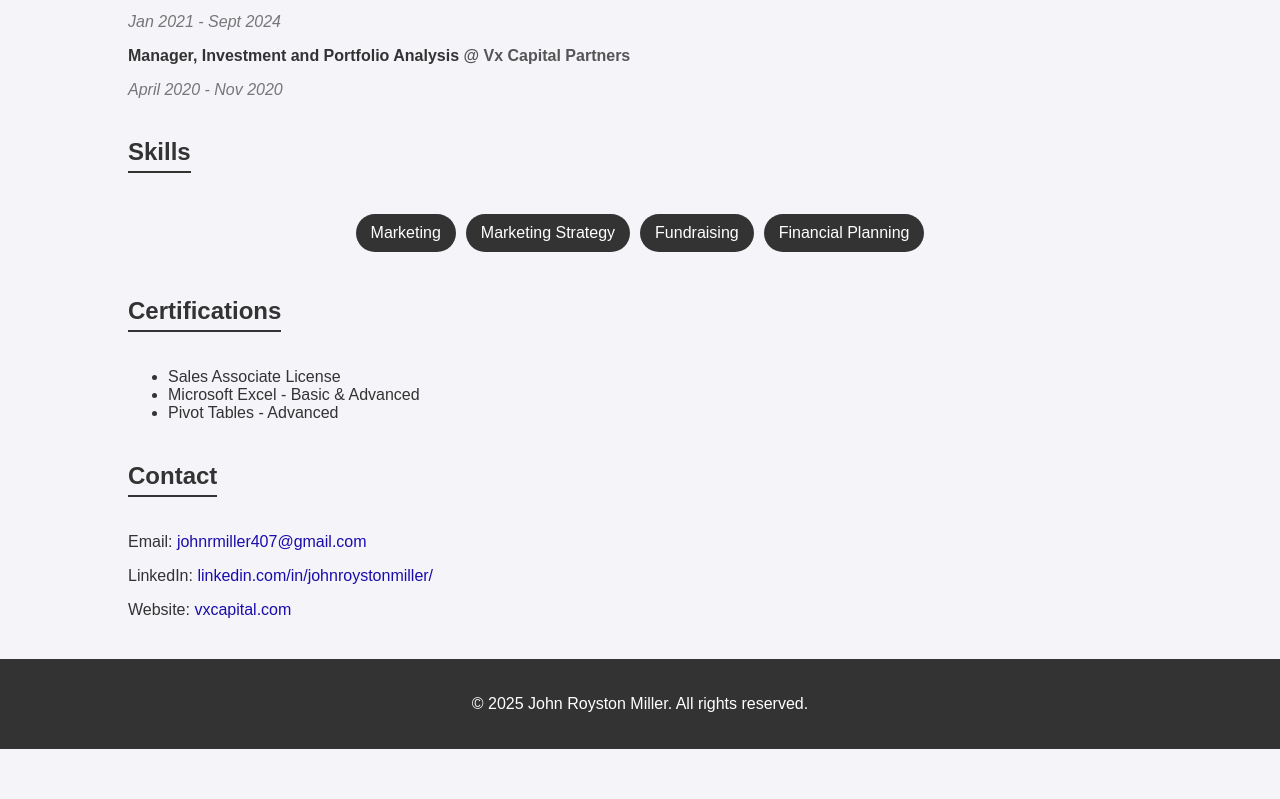
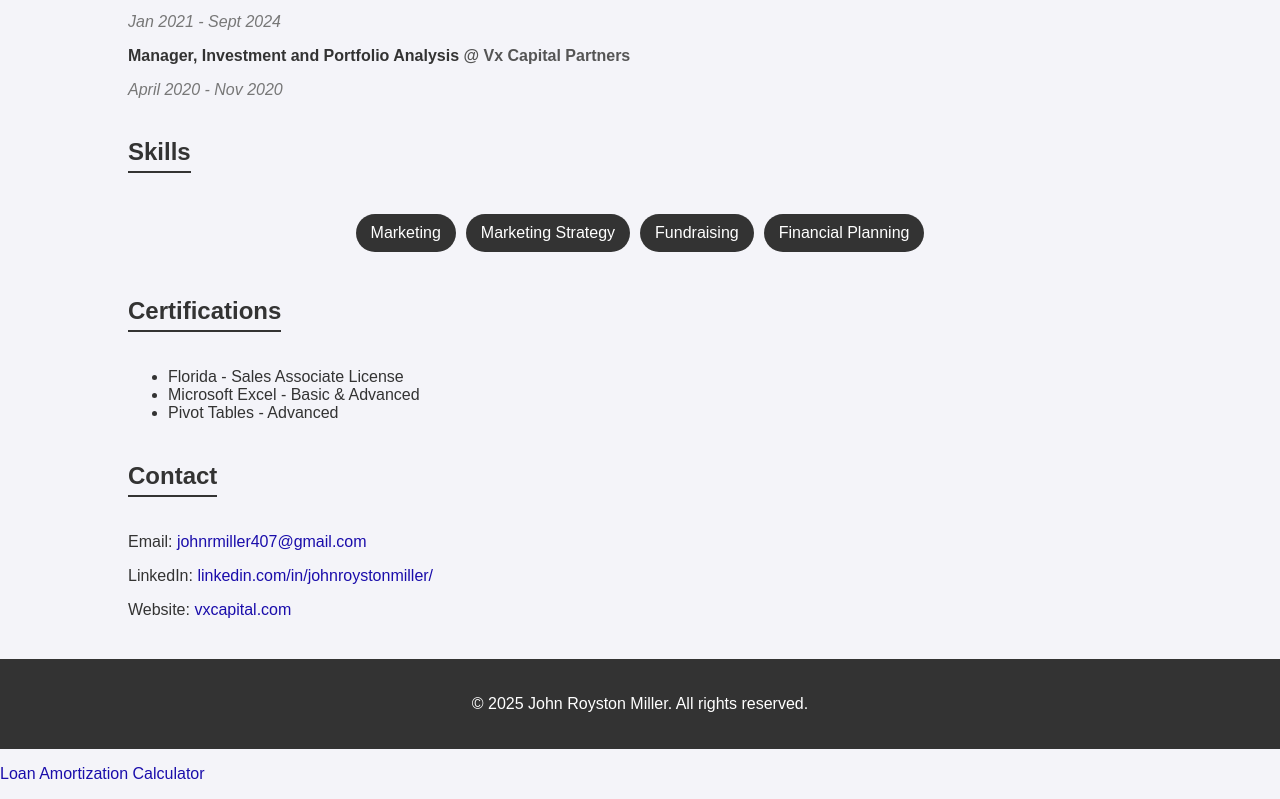
Before and after one commit to johnmiller407/Portfolio, a plain HTML site: page index.html in a window 1280 px wide. Shown: the part 639-1438 px from the top of the page. Before the commit the page ends 1388 px from the top, so only its background shows below. Drawn offline with Linux system fonts and the light colour scheme.

Commit message:
Update index.html

```diff
--- a/index.html
+++ b/index.html
@@ -113,7 +113,7 @@
         <div class="section">
             <h2>Certifications</h2>
             <ul>
-                <li>Sales Associate License</li>
+                <li>Florida - Sales Associate License</li>
                 <li>Microsoft Excel - Basic & Advanced</li>
                 <li>Pivot Tables - Advanced</li>
             </ul>
@@ -130,3 +130,6 @@
     </footer>
 </body>
 </html>
+<p>
+    <a href="loan-amortization.html">Loan Amortization Calculator</a>
+</p>
```
